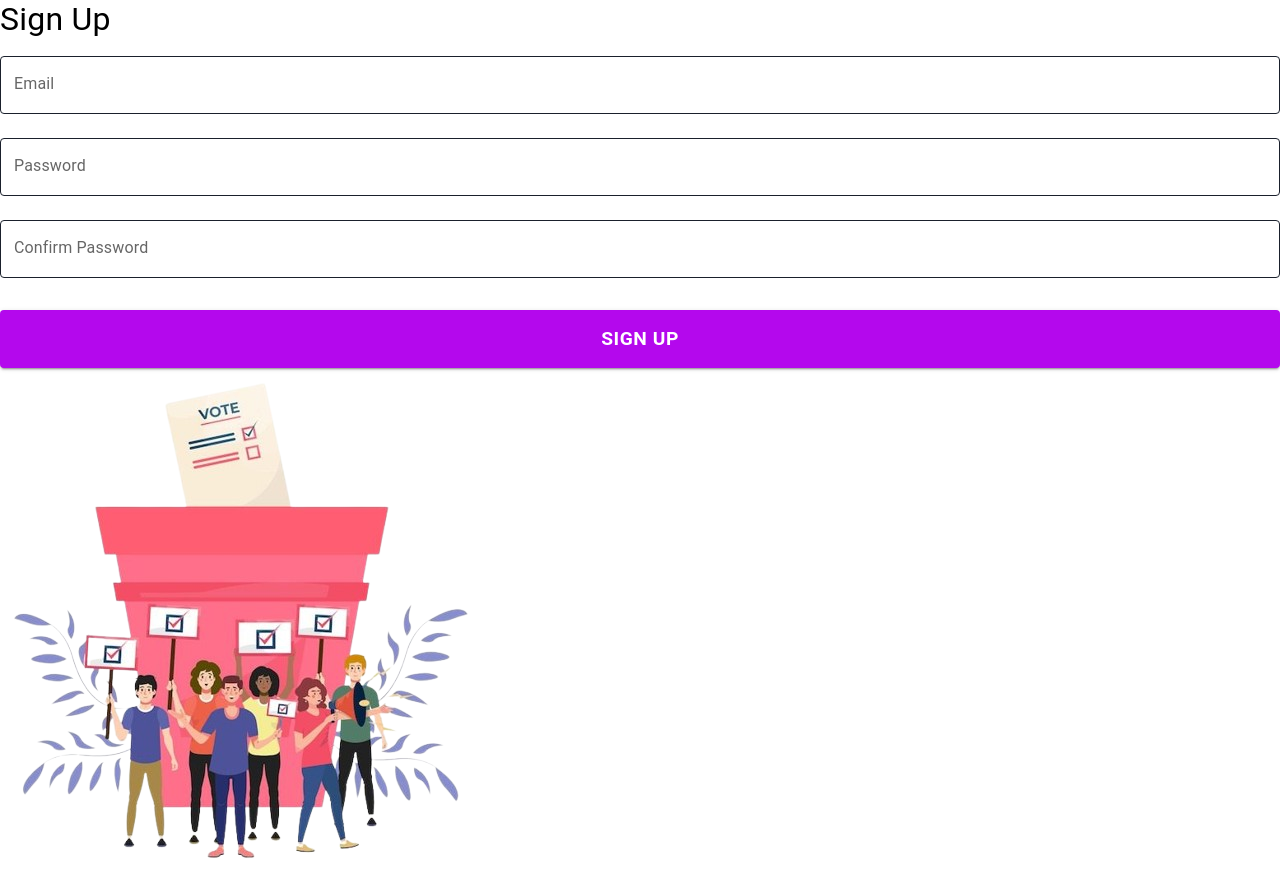
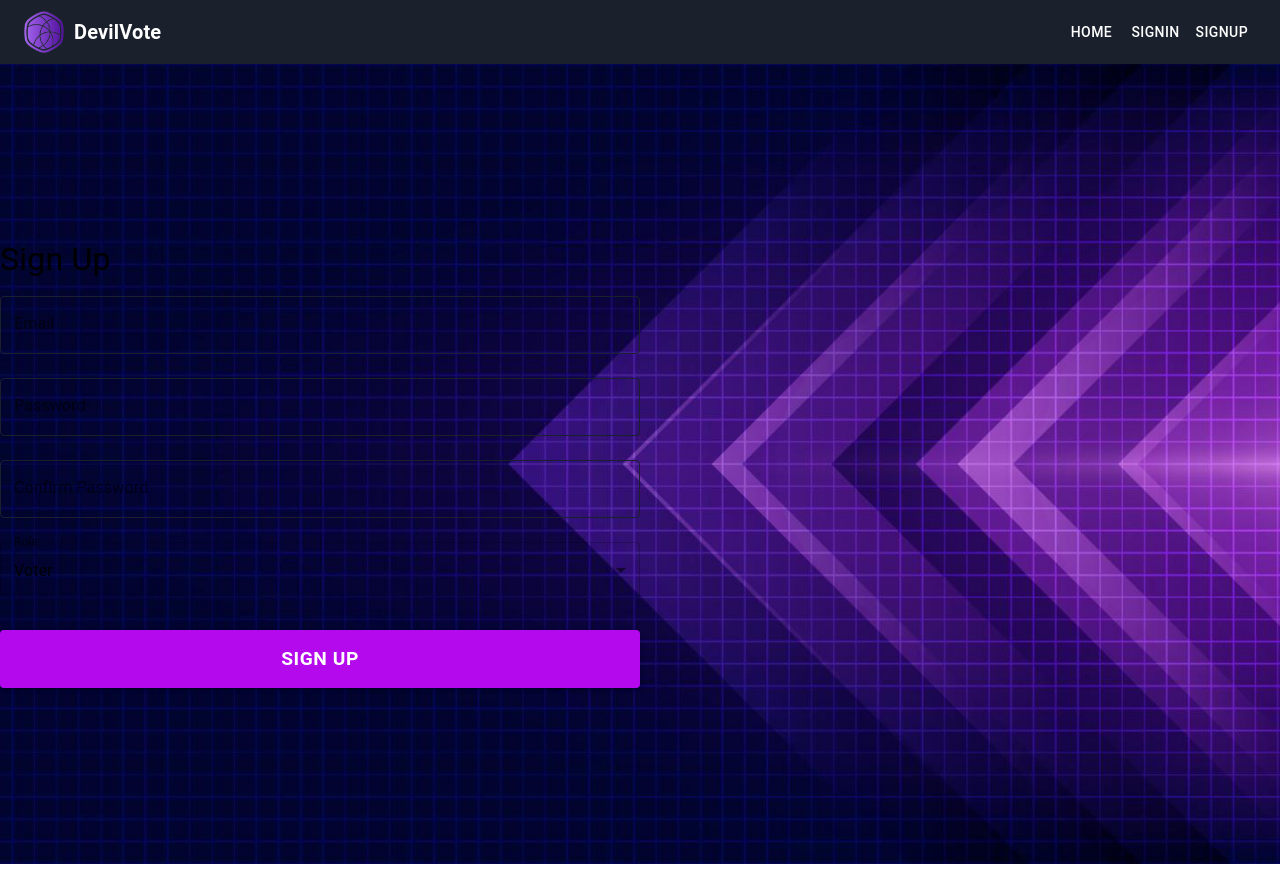
Before and after one commit to GiharaNavindu/iwb059-datadevils, a React (Vite) app in the folder Frontend/: page /sign-up in a window 1280 px wide. Built offline with nearby package versions, Linux system fonts and the light colour scheme.

Commit message:
signup signin updates

```diff
--- a/Frontend/src/pages/SignIn.jsx
+++ b/Frontend/src/pages/SignIn.jsx
@@ -1,6 +1,7 @@
 import { useState } from 'react';
 import { useNavigate } from 'react-router-dom';
 import { TextField, Button, Typography } from '@mui/material';
+import Header from '../components/Header';
 
 export default function SignIn() {
   const [email, setEmail] = useState('');
@@ -26,10 +27,26 @@ export default function SignIn() {
   };
 
   return (
-    <div className="flex h-screen bg-purple-50">
+    <>
+      <Header />
+      <div
+        style={{
+          display: 'flex',
+          height: '100vh',
+          backgroundImage: `url('/back9.jpg')`, // Path to your background image
+          backgroundSize: 'cover', // Cover the entire screen
+          backgroundPosition: 'center', // Center the background image
+          backgroundRepeat: 'no-repeat', // Prevent repeating the image
+        }}
+      >
         {/* Left side - Sign In Form */}
-      <div className="flex-1 flex justify-center items-center bg-purple-50">
-        <div className="bg-white shadow-lg rounded-lg border-2 border-purple-500 p-12 w-[500px] transform transition-all duration-300 hover:scale-105">
+        <div style={{
+          display: 'flex',
+          justifyContent: 'center',
+          alignItems: 'center',
+          width: '50%', // Adjust width to occupy half of the screen
+        }}>
+          <div className="bg-white shadow-lg rounded-lg border-2 border-purple-500 p-12 w-[400px] transform transition-all duration-300 hover:scale-105">
             <Typography
               variant="h4"
               className="mb-6 text-center text-purple-600 font-extrabold"
@@ -104,17 +121,7 @@ export default function SignIn() {
             </form>
           </div>
         </div>
-
-      {/* Right side - Image */}
-      <div className="flex-1 hidden md:block relative">
-  {/* Image */}
-  <img
-    src="/img2.png"
-    alt="Login"
-    className="h-[700px] w-[720px] object-cover"
-  />
-
       </div>
-    </div>
+    </>
   );
 }
--- a/Frontend/src/pages/SignUp.jsx
+++ b/Frontend/src/pages/SignUp.jsx
@@ -169,15 +169,16 @@
 //     </div>
 //   );
 // }
-
-import { Button, TextField, Typography } from "@mui/material";
+import { Button, TextField, Typography, FormControl, InputLabel, Select, MenuItem } from "@mui/material";
 import { useState } from "react";
 import { useNavigate } from "react-router-dom";
+import Header from '../components/Header';
 
 export default function SignUp() {
   const [email, setEmail] = useState("");
   const [password, setPassword] = useState("");
   const [confirmPassword, setConfirmPassword] = useState("");
+  const [role, setRole] = useState("voter"); // Default role set to 'voter'
   const navigate = useNavigate();
 
   const handleSignUp = async (e) => {
@@ -193,6 +194,7 @@ export default function SignUp() {
     const userData = {
       username: email, // Email as username
       password: password,
+      role: role, // Include role in the user data
     };
 
     // Implement actual signup logic (API call to create the account)
@@ -207,7 +209,12 @@ export default function SignUp() {
 
       if (response.ok) {
         alert("Account created successfully");
-        navigate("/sign-in"); // Redirect to sign-in page
+        // Redirect based on role
+        if (role === "admin") {
+          navigate("/admin-dashboard"); // Redirect to admin dashboard
+        } else {
+          navigate("/user-dashboard"); // Redirect to voter dashboard
+        }
       } else {
         alert("Failed to create account");
       }
@@ -218,10 +225,27 @@ export default function SignUp() {
   };
 
   return (
-    <div className="flex h-screen bg-purple-50">
+    <>
+      <Header />
+      <div
+        style={{
+          display: "flex",
+          height: "100vh",
+          backgroundImage: `url('/back9.jpg')`, // Path to your background image
+          backgroundSize: "cover", // Cover the entire screen
+          backgroundPosition: "center", // Center the background image
+          backgroundRepeat: "no-repeat", // Prevent repeating the image
+        }}
+      >
         {/* Left side - Sign Up Form */}
-      <div className="flex-1 flex justify-center items-center bg-purple-50">
-        <div className="bg-white shadow-lg rounded-lg border-2 border-purple-500 p-12 w-[500px] transform transition-all duration-300 hover:scale-105">
+        <div style={{
+          display: 'flex',
+          justifyContent: 'center',
+          alignItems: 'center',
+          width: '50%', // Adjust width to occupy half of the screen
+        }}>
+          <div className="flex flex-col justify-center items-center h-full"> {/* Center vertically */}
+            <div className="bg-white shadow-lg rounded-lg border-2 border-purple-500 p-12 w-[400px] transform transition-all duration-300 hover:scale-105">
               <Typography
                 variant="h4"
                 className="mb-6 text-center text-purple-600 font-extrabold"
@@ -299,6 +323,34 @@ export default function SignUp() {
                   }}
                 />
 
+                {/* Role Selection */}
+                <FormControl fullWidth margin="normal">
+                  <InputLabel id="role-select-label">Role</InputLabel>
+                  <Select
+                    labelId="role-select-label"
+                    value={role}
+                    onChange={(e) => setRole(e.target.value)}
+                    variant="outlined"
+                    sx={{
+                      "& .MuiOutlinedInput-root": {
+                        fontSize: "1.1rem", // Increased font size of the input text
+                        "& fieldset": {
+                          borderColor: "#1a202c", // border color
+                        },
+                        "&:hover fieldset": {
+                          borderColor: "#B708EDFF", // hover effect color
+                        },
+                        "&.Mui-focused fieldset": {
+                          borderColor: "#B708EDFF", // focused field color
+                        },
+                      },
+                    }}
+                  >
+                    <MenuItem value="admin">Admin</MenuItem>
+                    <MenuItem value="voter">Voter</MenuItem>
+                  </Select>
+                </FormControl>
+
                 <Button
                   variant="contained"
                   color="primary"
@@ -320,15 +372,9 @@ export default function SignUp() {
               </form>
             </div>
           </div>
+        </div>
 
-      {/* Right side - Image */}
-      <div className="flex-1 hidden md:block">
-        <img
-          src="/img2.png"
-          alt="Sign Up"
-          className="h-[700px] w-[720px] object-cover"
-        />
       </div>
-    </div>
+    </>
   );
 }
```
Also changed, not shown: Frontend/public/back9.jpg (added). Lines whose indentation alone changed are shown as unchanged.
